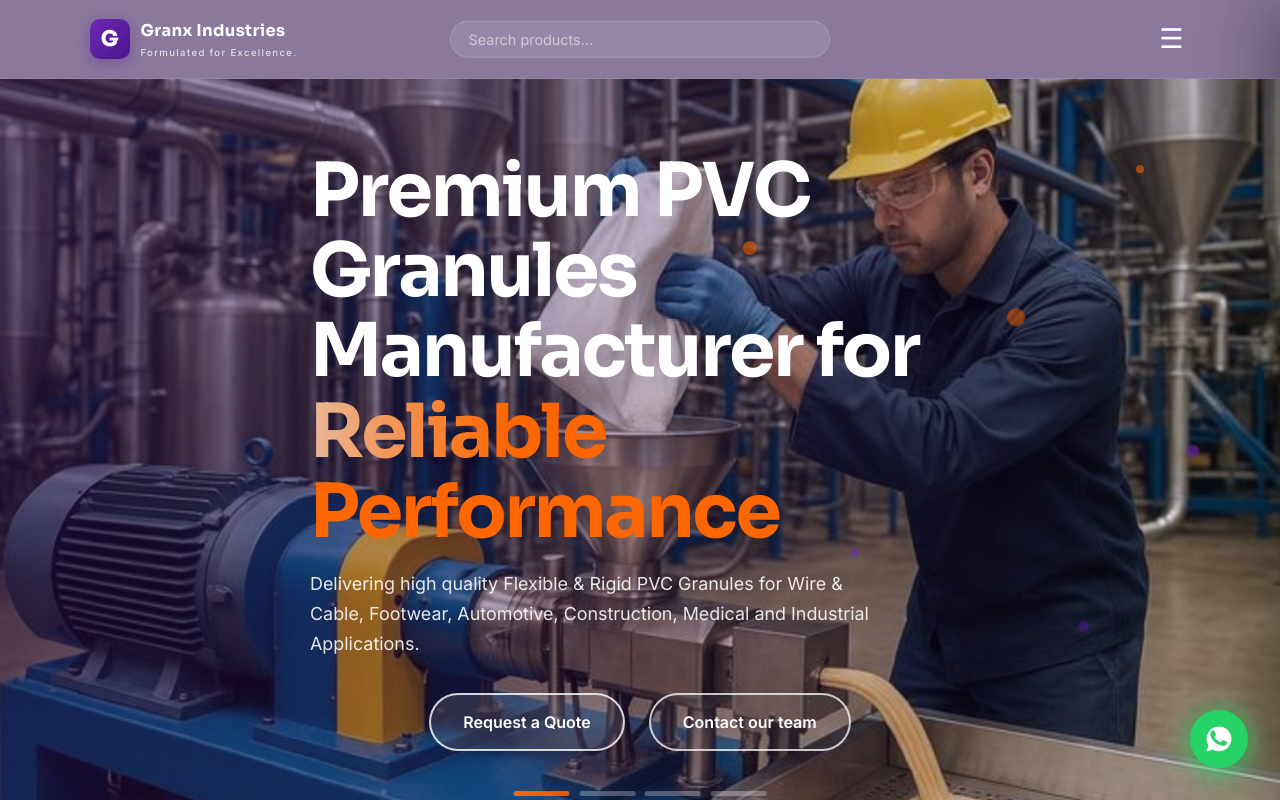
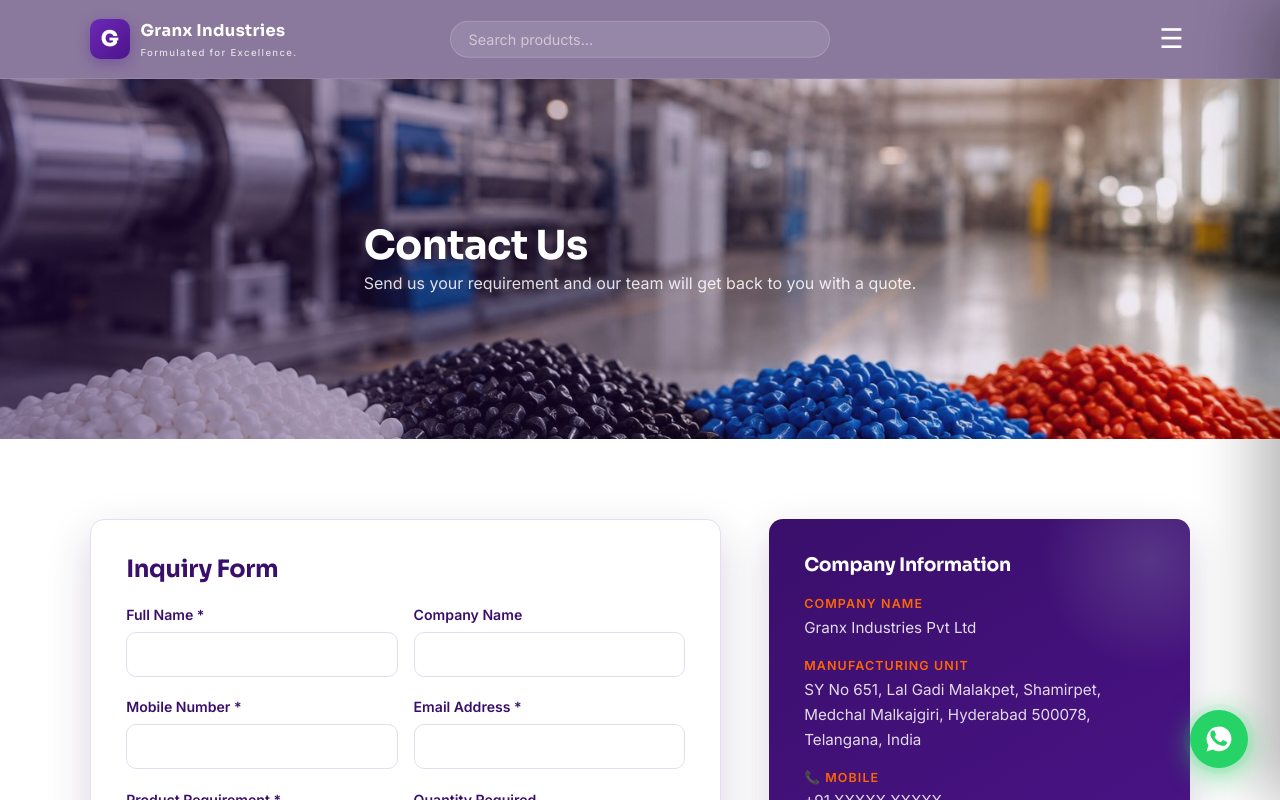
Before and after one commit to sainath31/hygran-polymers, a React (Vite) app: page /#/contact in a window 1280 px wide. Before the commit this address led to /#/. Shown: the top 800 px of the page. Built offline with nearby package versions, Linux system fonts and the light colour scheme.

Commit message:
Add subject-aware framing to remaining page header images

```diff
--- a/src/pages/Brochure.jsx
+++ b/src/pages/Brochure.jsx
@@ -44,7 +44,10 @@ function Brochure() {
     <main>
       <section
         className="page-header"
-        style={{ backgroundImage: `url(${granulesBlack})` }}
+        style={{
+          backgroundImage: `url(${granulesBlack})`,
+          backgroundPosition: 'center 55%',
+        }}
       >
         <div className="container">
           <h1>Request Brochure</h1>
--- a/src/pages/Contact.jsx
+++ b/src/pages/Contact.jsx
@@ -58,7 +58,10 @@ function Contact() {
     <main>
       <section
         className="page-header"
-        style={{ backgroundImage: `url(${contactHeader})` }}
+        style={{
+          backgroundImage: `url(${contactHeader})`,
+          backgroundPosition: 'center 58%',
+        }}
       >
         <div className="container">
           <h1>Contact Us</h1>
--- a/src/pages/Privacy.jsx
+++ b/src/pages/Privacy.jsx
@@ -6,7 +6,10 @@ function Privacy() {
     <main>
       <section
         className="page-header"
-        style={{ backgroundImage: `url(${heroFactory})` }}
+        style={{
+          backgroundImage: `url(${heroFactory})`,
+          backgroundPosition: 'center 30%',
+        }}
       >
         <div className="container">
           <h1>Privacy Policy</h1>
--- a/src/pages/Terms.jsx
+++ b/src/pages/Terms.jsx
@@ -6,7 +6,10 @@ function Terms() {
     <main>
       <section
         className="page-header"
-        style={{ backgroundImage: `url(${heroFactory})` }}
+        style={{
+          backgroundImage: `url(${heroFactory})`,
+          backgroundPosition: 'center 30%',
+        }}
       >
         <div className="container">
           <h1>Terms of Use</h1>
```
